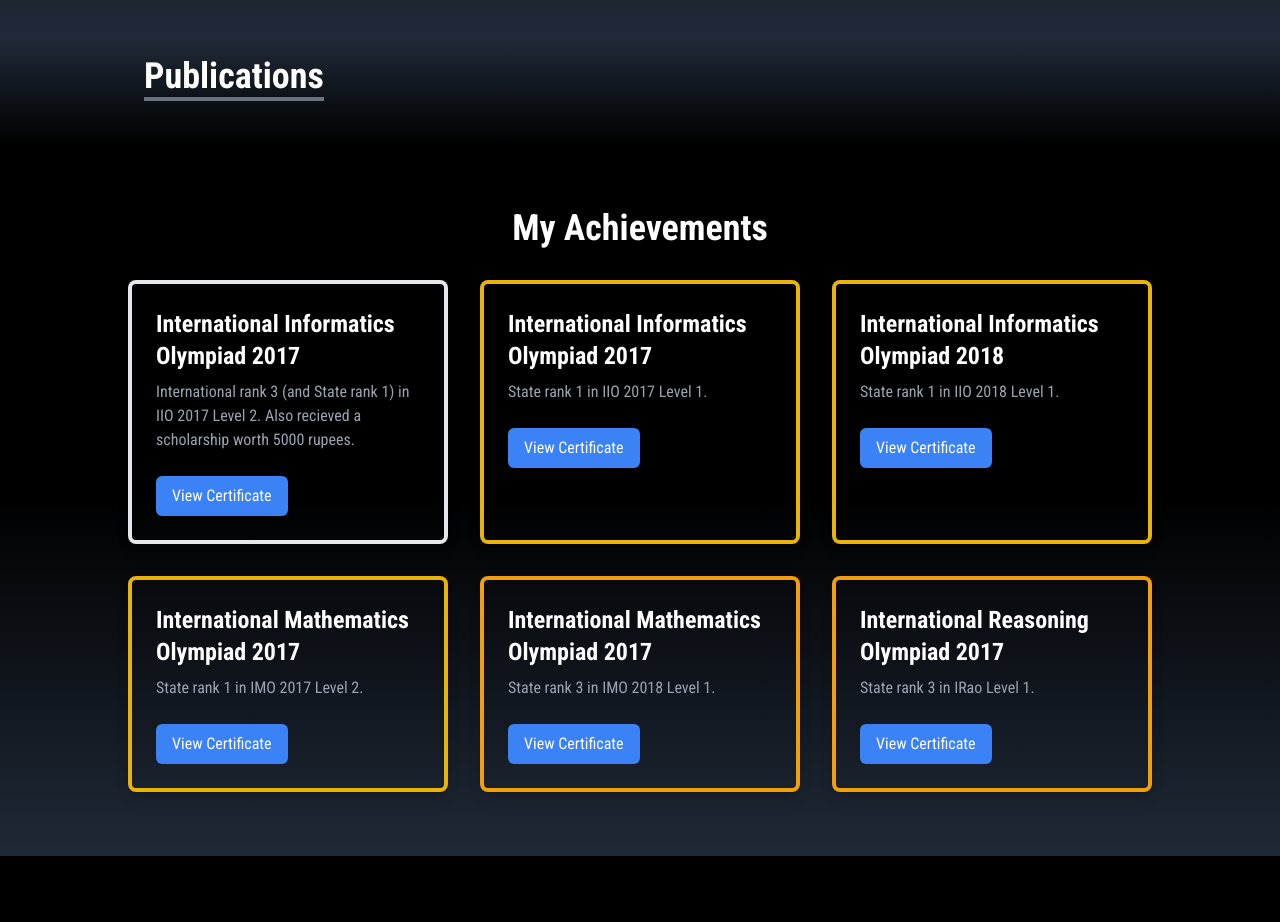
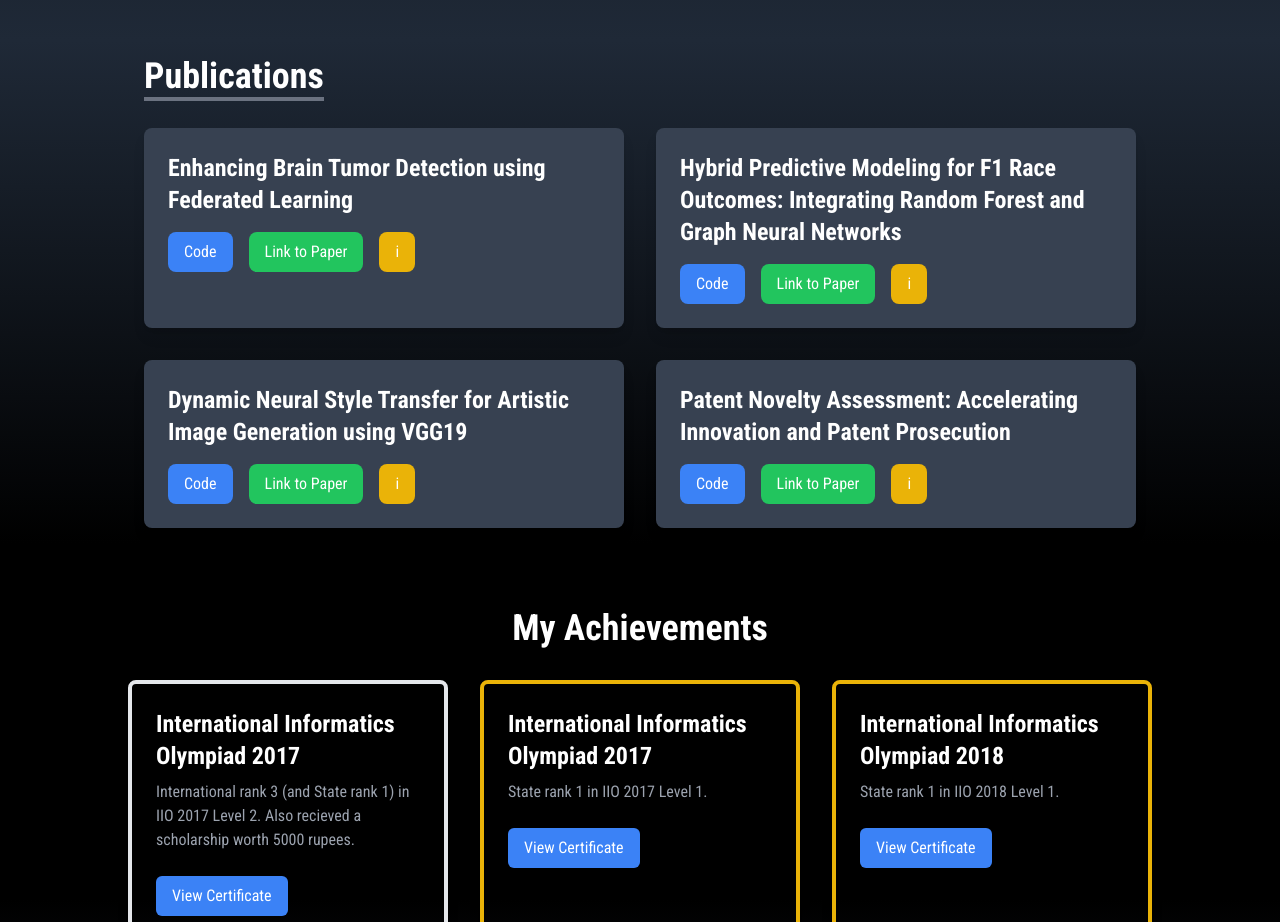
Before and after one commit to kapilk05/portfolio, a React (Create React App) app: page / in a window 1280 px wide. Shown: the part 2360-3282 px from the top of the page. Built offline with nearby package versions, Linux system fonts and the light colour scheme; the HTML template or start-up script is replaced by a standard one.

Commit message:
Updated publications section to display two publications per row

```diff
--- a/src/components/publications.jsx
+++ b/src/components/publications.jsx
@@ -2,7 +2,38 @@ import React, { useState } from 'react';
 
 const Publications = () => {
   const publications = [
-    // Publication data...
+    {
+      name: 'Enhancing Brain Tumor Detection using Federated Learning',
+      codeLink: 'https://github.com/your-repo/brain-tumor-detection',
+      paperLink: 'https://scholar.google.com/brain-tumor-detection',
+      description:
+        'This paper explores the use of federated learning and explainable AI to improve the accuracy and interpretability of brain tumor detection models.',
+      underReview: true,
+    },
+    {
+      name: 'Hybrid Predictive Modeling for F1 Race Outcomes: Integrating Random Forest and Graph Neural Networks',
+      codeLink: 'https://github.com/your-repo/f1-race-gnn',
+      paperLink: 'https://scholar.google.com/f1-race-prediction',
+      description:
+        'A novel approach combining Random Forest and Graph Neural Networks for predicting F1 race outcomes, incorporating temporal and relational data for better predictions.',
+      underReview: true,
+    },
+    {
+      name: 'Dynamic Neural Style Transfer for Artistic Image Generation using VGG19',
+      codeLink: 'https://github.com/kapilk05/Artisitic-Neural-Style-Transfer',
+      paperLink: 'https://ijercse.com/dynamic-neural-style.php',
+      description:
+        'This paper introduces a neural style transfer system that allows flexible adjustments to style weight ratios and reduces processing time using VGG19.',
+      underReview: false,
+    },
+    {
+      name: 'Patent Novelty Assessment: Accelerating Innovation and Patent Prosecution',
+      codeLink: 'https://github.com/kapilk05/IPD',
+      paperLink: 'https://ijirt.org/Article?manuscript=169704',
+      description:
+        'This paper presents a system that assesses the novelty of patents using Chinese patent data, aiding innovation and research.',
+      underReview: false,
+    },
   ];
 
   const [isModalOpen, setIsModalOpen] = useState(false);
@@ -33,7 +64,7 @@ const Publications = () => {
         </div>
 
         {/* Publications Container */}
-        <div className="space-y-8"> {/* Adds spacing between the publications */}
+        <div className="grid grid-cols-1 sm:grid-cols-2 md:grid-cols-2 lg:grid-cols-2 gap-8">
           {publications.map((publication, index) => (
             <div
               key={index}
```
